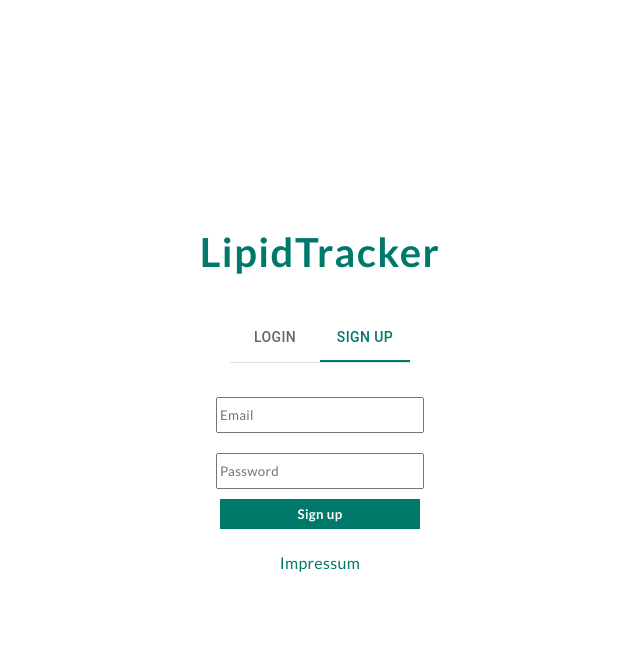
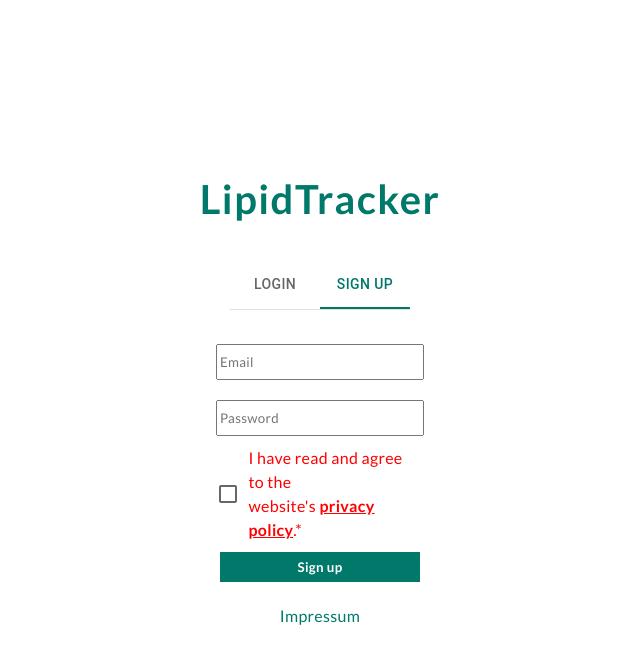
Before and after one commit to IsabelWen/LipidTracker, a React (Create React App) app: page /login in a window 1280 px wide. Both pictures are taken after a click on the tab "SIGN UP". Shown: the top 664 px of the page, without its empty margins (320-960 px from the left). Built offline with nearby package versions, Linux system fonts and the light colour scheme; no server answers.

Commit message:
Style checkbox

```diff
--- a/src/pages/login/login.jsx
+++ b/src/pages/login/login.jsx
@@ -5,6 +5,8 @@ import "./login.scss"
 import { Box, Tab } from '@mui/material';
 import { TabContext, TabList, TabPanel } from '@mui/lab';
 import Tooltip from '@mui/material/Tooltip';
+import FormControlLabel from '@mui/material/FormControlLabel';
+import Checkbox from '@mui/material/Checkbox';
 
 // Imports
 import { useContext, useState } from "react";
@@ -100,6 +102,28 @@ const Login = () => {
                             <input type="email" placeholder="Email" onChange={e => setEmail(e.target.value)} />
                         </Tooltip>
                         <input type="password" placeholder="Password" onChange={e => setPassword(e.target.value)} />
+                        <FormControlLabel
+                            control={<Checkbox
+                                sx={{
+                                '&.Mui-checked': {
+                                  color: '#00796b',
+                                },
+                              }}
+                            />}
+                            label={
+                                <p>I have read and agree to the website's&nbsp;
+                                <a style={{color: "red", fontWeight: "bold"}}
+                                href="http://placekitten.com/200/300" rel="noopener noreferrer" target="_blank">
+                                privacy policy</a>.*</p>
+                            }
+                            sx={{
+                                maxWidth: "200px",
+                                paddingBottom: "10px",
+                                '&.MuiTypography-root': {
+                                    fontSize: "12px",
+                                  }
+                            }}
+                        />
                         <button type="submit">Sign up</button>
                         {error && <span>Something went wrong!</span>}
                     </form>
```
